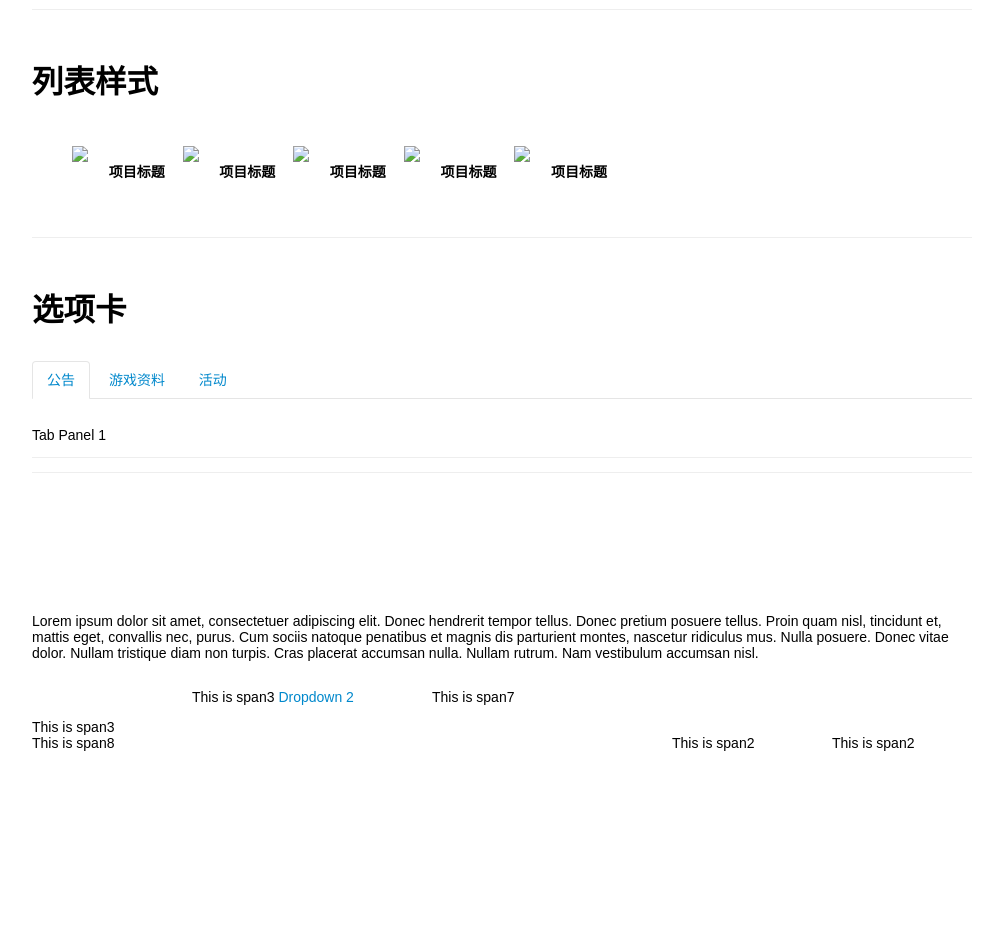
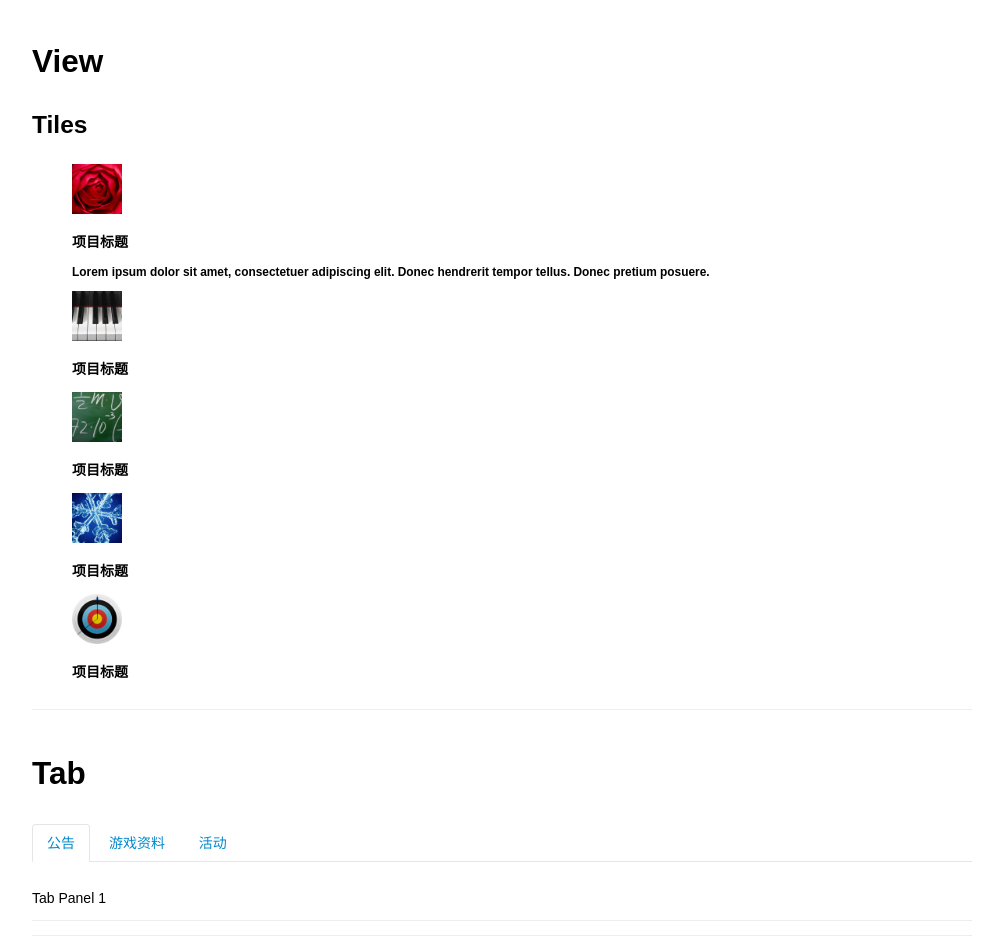
Before and after one commit to wisesimpson/treadstone, a plain HTML site: page index.html in a window 1280 px wide. Shown: the part 1398-2337 px from the top of the page, without its empty margins (138-1141 px from the left). Before the commit the page ends 2149 px from the top, so only its background shows below. Drawn offline with Linux system fonts and the light colour scheme.

Commit message:
Format images

```diff
--- a/index.html
+++ b/index.html
@@ -13,8 +13,8 @@
 			<article>
 				<h1>Treadstone</h1>
 				<section>
-					<h2>根据内容自动改变大小的容器</h2>
-					<p>给元素加上<code>class="content-aware-resize"</code>可以让它变成根据内容自动改变大小的容器。例如：</p>
+					<h2>Content-aware Resize Container</h2>
+					<p>Add <code>class="content-aware-resize"</code> to an element to make it content-aware resizable. For example:</p>
 					<div class="content-aware-resize example-box">
 						<div class="content">
 							<p>This is a conten-aware-resize container.</p>
@@ -92,42 +92,44 @@
 					</p>
 				</section>
 				<section>
-					<h2>列表样式</h2>
+					<h2>View</h2>
+					<h3>Tiles</h3>
 					<ul class="tiles">
 						<li>
-							<img height="50" class="thumbnail" src="images/Red Rose.tif" />
-							<div class="content">
+							<img height="50" class="thumbnail" src="images/Red Rose.png" />
+							<div>
+								<h5>项目标题</h5>
+								<h6>Lorem ipsum dolor sit amet, consectetuer adipiscing elit. Donec hendrerit tempor tellus. Donec pretium posuere.</h6>
+							</div>
+						</li>
+						<li>
+							<img height="50" class="thumbnail" src="images/Piano.png" />
+							<div>
 								<h5>项目标题</h5>
 							</div>
 						</li>
 						<li>
-							<img height="50" class="thumbnail" src="images/Piano.tif" />
-							<div class="content">
+							<img height="50" class="thumbnail" src="images/Chalk.png" />
+							<div>
 								<h5>项目标题</h5>
 							</div>
 						</li>
 						<li>
-							<img height="50" class="thumbnail" src="images/Chalk.tif" />
-							<div class="content">
+							<img height="50" class="thumbnail" src="images/Snowflake.png" />
+							<div>
 								<h5>项目标题</h5>
 							</div>
 						</li>
 						<li>
-							<img height="50" class="thumbnail" src="images/Snowflake.tif" />
-							<div class="content">
-								<h5>项目标题</h5>
-							</div>
-						</li>
-						<li>
-							<img height="50" class="thumbnail" src="images/Target.tif" />
-							<div class="content">
+							<img height="50" class="thumbnail" src="images/Target.png" />
+							<div>
 								<h5>项目标题</h5>
 							</div>
 						</li>
 					</ul>
 				</section>
 				<section>
-					<h2>选项卡</h2>
+					<h2>Tab</h2>
 					<ul class="tabs">
 						<li class="active"><a data-toggle="tab" href="#tab1">公告</a></li>
 						<li><a data-toggle="tab" href="#tab2">游戏资料</a></li>
--- a/scripts/treadstone.js
+++ b/scripts/treadstone.js
@@ -174,14 +174,15 @@ if(!('dataset' in document.createElement('a'))){
 			});
 		}
 		var transitionend=function(e){
-			if(e.propertyName=='max-height'||e.propertyName=='min-height'){
-				$(container).setPrefixStyle('transition', 'max-width .3s,min-width 2s');
+			if(e.propertyName=='max-height'&&parseInt(e.target.style.minHeight,10)!=e.target.clientHeight){
+				e.target.style.minHeight=e.target.clientHeight+'px';
+			}else if(e.propertyName=='min-height'&&e.target.style.minHeight=='0px'){
 				e.target.style.minHeight=e.target.style.maxHeight=e.target.clientHeight+'px';
-			}else if(e.propertyName=='max-width'||e.propertyName=='min-width'){
+			}else if(e.propertyName=='max-width'&&parseInt(e.target.style.minWidth,10)!=e.target.clientWidth){
+				e.target.style.minWidth=e.target.clientWidth+'px';
+			}else if(e.propertyName=='min-width'&&e.target.style.minWidth=='0px'){
 				e.target.style.minWidth=e.target.style.maxWidth=e.target.clientWidth+'px';
-				$(container).setPrefixStyle('transition', 'max-height .3s,min-height 2s');
 			}
-		    $(container).setPrefixStyle('transition', 'max-height .3s,max-width .3s,min-height 2s,min-width 2s');
 		};
 		container.addEventListener('transitionend',transitionend);
 		container.addEventListener('webkitTransitionEnd',transitionend);
--- a/stylesheets/treadstone.less
+++ b/stylesheets/treadstone.less
@@ -289,13 +289,10 @@ ul{
 	&.tiles{
 		list-style:none;
 		li{
-			display:inline-block;
-			a{
-				display:inline-block;
-			}
-			.thumbnail,.content{
-				display:inline-block;
-				vertical-align:middle;
+			display:-moz-flex;
+			flex-direction:row;
+			&>img{
+				flex:auto;
 			}
 			.thumbnail{
 				margin-right:.2em;
```
Also changed, not shown: images/Chalk.png (added), images/Piano.png (added), images/Red Rose.png (added), images/Snowflake.png (added), images/Target.png (added), stylesheets/treadstone.min.css, 5 other files.
